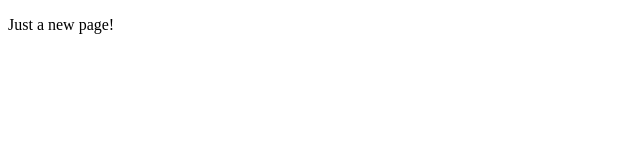
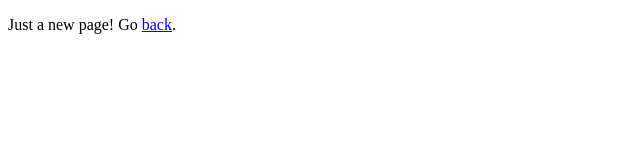
Before and after one commit to hagoptaminian/hagoptaminian.github.io, a plain HTML site: page newpage.html in a window 1280 px wide. Shown: the full height of the page, 0-640 px from the left. Drawn offline with Linux system fonts and the light colour scheme.

Commit message:
Update newpage.html

```diff
--- a/newpage.html
+++ b/newpage.html
@@ -1,6 +1,6 @@
 <!DOCTYPE html>
 <html>
   <body>
-    <p>Just a new page!</p>
+    <p>Just a new page! Go <a href="/index.html">back</a>.</p>
   </body>
 </html>
```
